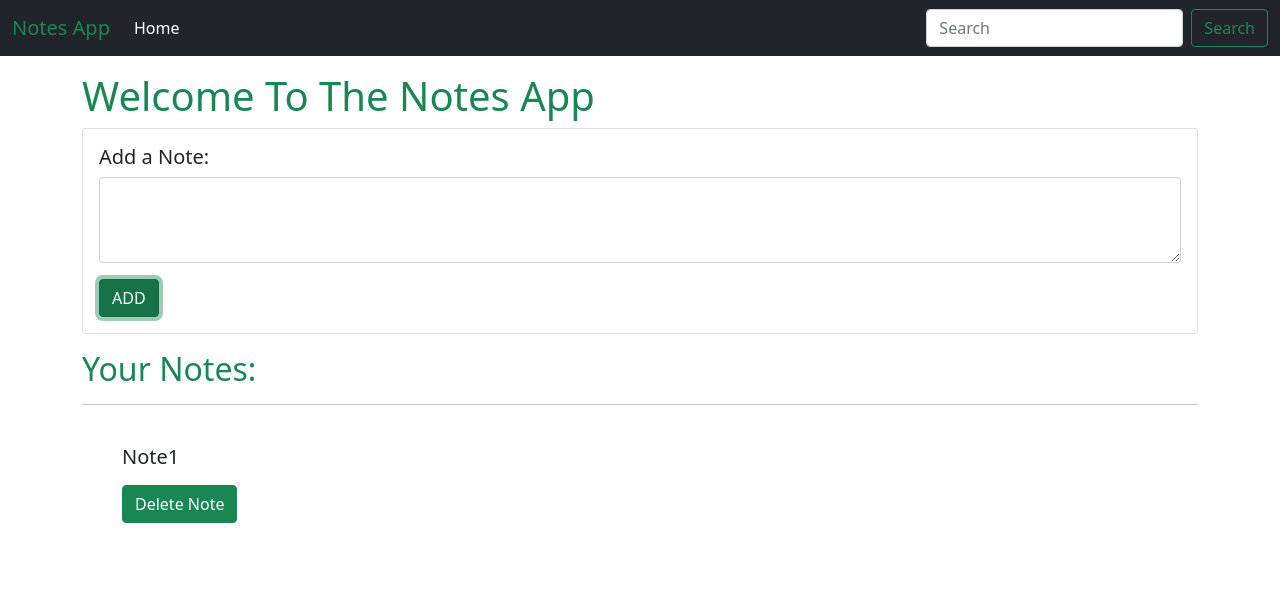
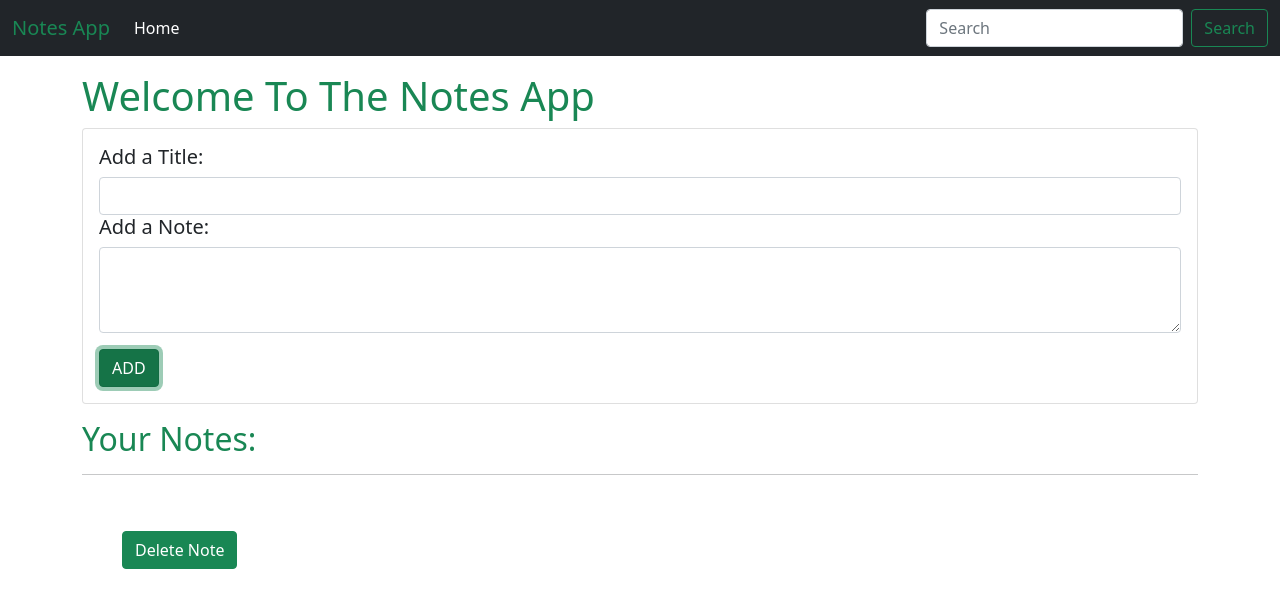
Before and after one commit to MuhammadKaleemRaza/Notes-App, a plain HTML site: page index.html in a window 1280 px wide. Both pictures are taken after a click on the link "ADD". Drawn offline with nearby package versions, Linux system fonts and the light colour scheme.

Commit message:
finishing the website

```diff
--- a/index.html
+++ b/index.html
@@ -37,6 +37,8 @@
         <h1 class="text-success">Welcome To The Notes App</h1>
         <div class="card">
             <div class="card-body">
+                <h5 class="card-title">Add a Title:</h5>
+                <input class="form-control me-2" type="text" aria-label="Search" id="titleTxt">
                 <h5 class="card-title">Add a Note:</h5>
                 <div class="mb-3">
                     <textarea class="form-control" id="addTxt" rows="3"></textarea>
--- a/js/index.js
+++ b/js/index.js
@@ -1,6 +1,7 @@
 let addTxt = document.getElementById('addTxt')
 let addBtn = document.getElementById('addBtn')
 let search = document.getElementById('searchText')
+let titleTxt = document.getElementById('titleTxt')
 
 addBtn.addEventListener('click', function () {
     let notesArray = []  //made an empty array to stor our notes
@@ -13,11 +14,18 @@ addBtn.addEventListener('click', function () {
         notesArray = JSON.parse(notesFromLocalStorage) // if there are notes turn the string which is save in local storage into array and store in notes array
     }
 
-    notesArray.push(addTxt.value)  //push the value of the content into the notes array
+    let myObj = {
+        title: titleTxt.value,
+        text: addTxt.value
+    } //push the title and text into th objext
+
+    notesArray.push(myObj)  //push the value of the content into the notes array
 
     localStorage.setItem('notes', JSON.stringify(notesArray))  //save the array into localStorage
 
     addTxt.value = "" //after saving the content box should be blank
+
+    titleTxt.value = ""
 
     displayNotes()  //call the displaynotes function
 
@@ -41,15 +49,17 @@ function displayNotes() {
     notesArray.forEach(function (element, index) {
         displayedNote += `<div class="cardNote my-2 mx-2card" style="width: 18rem;">
                 <div class="card-body">
-                  <h5 class="card-title">Note${index + 1}</h5>
-                  <p class="card-text">${element}</p>
-                   <button href="#" class="btn btn-success" id="${index}" onclick="deleteNotes(this.id)">Delete Note</button>                  </div>
-              </div>         `
+                  <h5 class="card-title">${element.title}</h5>
+                  <p class="card-text">${element.text}</p>
+                   <button href="#" class="btn btn-success" id="${index}" onclick="deleteNotes(this.id)">Delete Note</button>
+                   </div>
+                   </div>
+                   `
     })  //for every element into an array display this text
 
-    if  (notesArray.length !== 0 ) {
+    if (notesArray.length !== 0) {
         notesElement.innerHTML = displayedNote
-    }  else {
+    } else {
         notesElement.innerHTML = `
      <div class="alert alert-warning alert-dismissible fade show" role="alert"> Nothing to show add notes from above! <button type="button" class="btn-close" data-bs-dismiss="alert" aria-label="Close">
      </button>
@@ -58,7 +68,7 @@ function displayNotes() {
     }
 }
 
-function deleteNotes(index)  {
+function deleteNotes(index) {
     // console.log('i am deleting', index);
 
     let notesFromLocalStorage = localStorage.getItem('notes')
@@ -78,20 +88,20 @@ function deleteNotes(index)  {
 
 displayNotes() //call the display notes function here because if we open or close the browser or refresh the saved notes should be there
 
-search.addEventListener('input', function() {
+search.addEventListener('input', function () {
     let searchValue = search.value.toLowerCase() //take the value of search value and turn it into lowercase
 
     let noteCard = document.getElementsByClassName('cardNote') //take the div where our notes are located
 
-    Array.from(noteCard).forEach(function(element){
+    Array.from(noteCard).forEach(function (element) {
         let cardTxt = element.getElementsByTagName('p')[0].innerText
-        if (cardTxt.includes(searchValue)){
+        if (cardTxt.includes(searchValue)) {
             element.style.display = "block"
         }
         else {
             element.style.display = "none"
         }
 
-    }) //make array of that div and fo every elemnt of that div grab the innertext of the paragraph if the value of the search includes the content of the para div's display should remain block if not should be none.
+    }) //make array of that div and for every elemnt of that div grab the innertext of the paragraph if the value of the search includes the content of the para div's display should remain block if not should be none.
     // console.log('input event fired', searchValue)
 })
```
